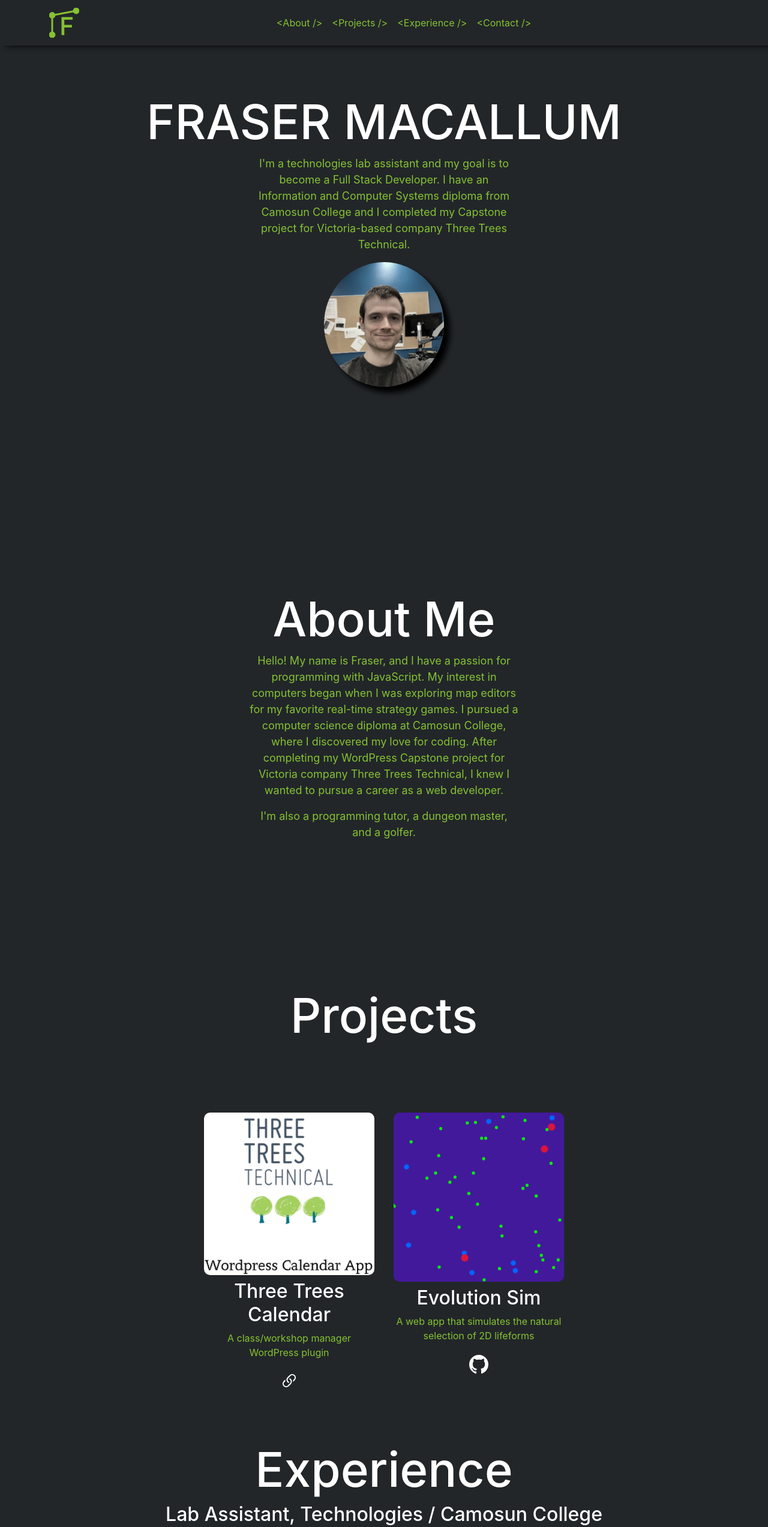
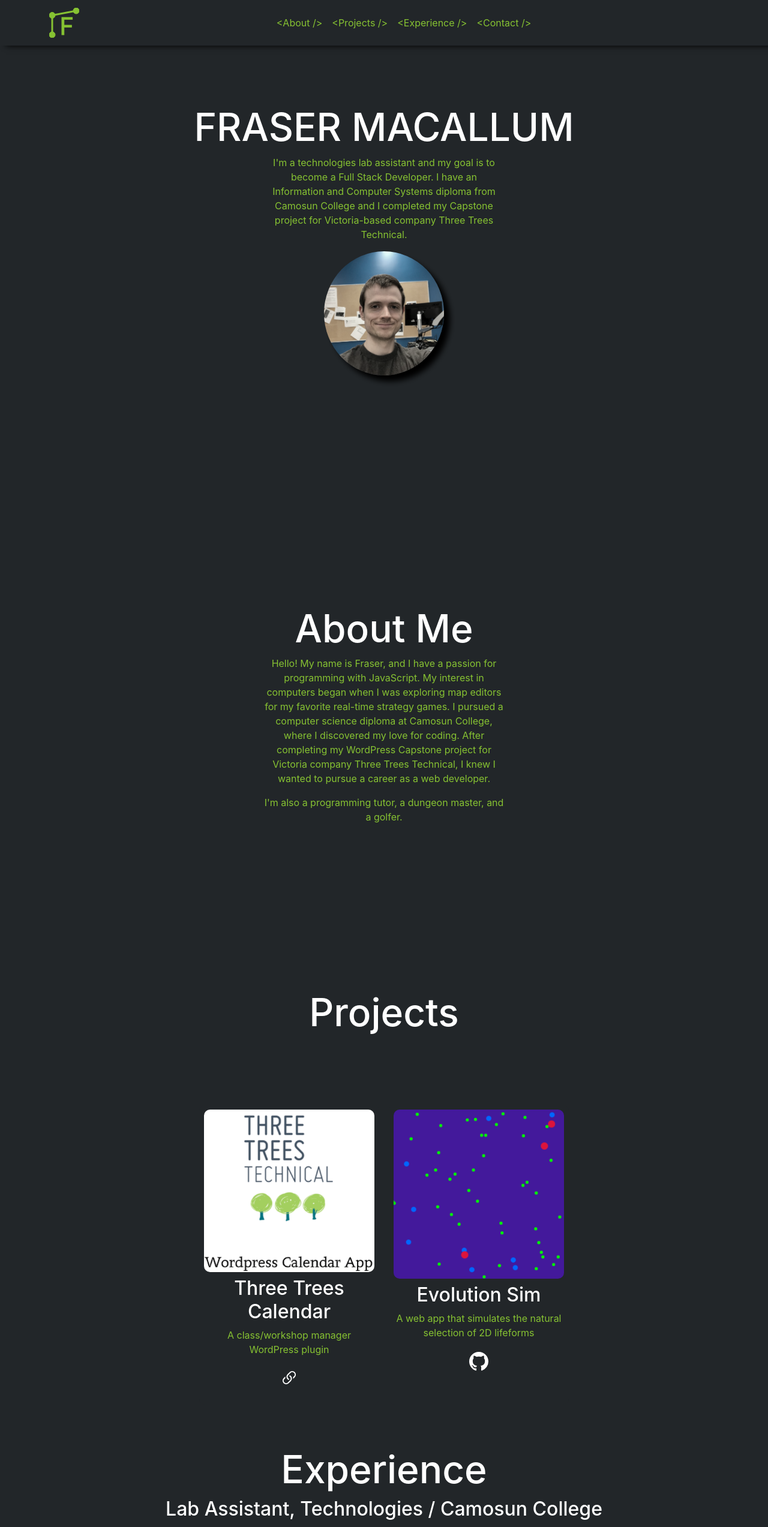
Before and after one commit to frayfray248/fraser-portfolio, a React (Create React App) app: page / in a window 1280 px wide. Shown: the top 2546 px of the page at 60% size. Built offline with nearby package versions, Linux system fonts and the light colour scheme.

Commit message:
fixed mobile width responsiveness

```diff
--- a/src/Components/ExperienceItem.js
+++ b/src/Components/ExperienceItem.js
@@ -3,6 +3,7 @@ import styled from 'styled-components'
 const StyledUL = styled.ul`
     text-align: left;
     max-width: 800px;
+    overflow: auto;
 `
 
 const StyledP = styled.p`
--- a/src/Sections/About.js
+++ b/src/Sections/About.js
@@ -3,6 +3,7 @@ import Row from 'react-bootstrap/Row'
 import Col from 'react-bootstrap/Col'
 import styled from 'styled-components'
 import Fade from 'react-bootstrap/Fade'
+import SectionHeading from '../Components/SectionHeading'
 
 
 const StyledContainer = styled(Container)`
@@ -13,13 +14,8 @@ const StyledRow = styled(Row)`
     height: 100vh;
 `
 
-const StyledH1 = styled.h1`
-    font-size: 5rem;
-`
-
 const StyledP = styled.p`
-    width : 28rem;
-    font-size: large;
+    max-width: 50vh;
 `
 
 const StyledImage = styled.img`
@@ -35,10 +31,10 @@ const About = ({img}) => {
 
     return (
         <StyledFade in appear timeout={3000}>
-            <StyledContainer id="about" fluid="md" className="justify-content-center">
+            <Container id="about">
                 <StyledRow className="text-center align-items-center ">
                     <Col align="center">
-                        <StyledH1>About Me</StyledH1>
+                        <SectionHeading>About Me</SectionHeading>
 
                         <StyledP>
                         Hello! My name is Fraser, and I have a passion for programming with JavaScript.
@@ -53,7 +49,7 @@ const About = ({img}) => {
                         </StyledP>
                     </Col>
                 </StyledRow >
-            </StyledContainer>
+            </Container>
         </StyledFade>
     )
 }
--- a/src/Sections/Contact.js
+++ b/src/Sections/Contact.js
@@ -4,6 +4,7 @@ import Col from 'react-bootstrap/Col'
 import styled from 'styled-components'
 import Fade from 'react-bootstrap/Fade'
 import PortfolioLink from '../Components/PortfolioLink'
+import SectionHeading from '../Components/SectionHeading'
 
 const StyledContainer = styled(Container)`
     height: 100vh;
@@ -27,8 +28,7 @@ const StyledFade = styled(Fade)`
 `
 
 const StyledP = styled.p`
-    width : 28rem;
-    font-size: large;
+max-width: 50vh;
     padding-bottom: 50px;
 `
 
@@ -37,15 +37,15 @@ const Contact = () => {
 
     return (
         <StyledFade in appear timeout={3000}>
-            <StyledContainer id="contact" fluid="md" className="justify-content-center">
+            <Container id="contact">
                 <StyledRow className="text-center align-items-center ">
                     <Col align="center">
-                        <StyledH1>Contact</StyledH1>
+                        <SectionHeading>Contact</SectionHeading>
                         <StyledP>Thanks for reading my portfolio. Feel free to reach out to me if you have any questions.</StyledP>
                         <PortfolioLink href="/" text="Reach Out"></PortfolioLink>
                     </Col>
                 </StyledRow >
-            </StyledContainer>
+            </Container>
         </StyledFade>
     )
 }
--- a/src/Sections/Experience.js
+++ b/src/Sections/Experience.js
@@ -4,6 +4,7 @@ import Col from 'react-bootstrap/Col'
 import styled from 'styled-components'
 import Fade from 'react-bootstrap/Fade';
 import ExperienceItem from '../Components/ExperienceItem'
+import SectionHeading from '../Components/SectionHeading'
 
 const StyledContainer = styled(Container)`
     height: 100vh;
@@ -18,7 +19,7 @@ const StyledH1 = styled.h1`
 `
 
 const StyledUl = styled.ul`
-    width : 28rem;
+    max-width : 28rem;
     font-size: x-large;
 `
 
@@ -31,10 +32,10 @@ const Skills = () => {
 
     return (
         <StyledFade in appear timeout={3000}>
-            <StyledContainer id="skills" fluid="md" className="justify-content-center">
+            <Container id="skills">
                 <StyledRow className="text-center align-items-center ">
                     <Col align="center">
-                        <StyledH1>Experience</StyledH1>
+                        <SectionHeading>Experience</SectionHeading>
                         <ExperienceItem
                             position={"Lab Assistant, Technologies"}
                             employer={"Camosun College"}
@@ -72,7 +73,7 @@ const Skills = () => {
                         />
                     </Col>
                 </StyledRow >
-            </StyledContainer>
+            </Container>
         </StyledFade>
     )
 }
--- a/src/Sections/Landing.js
+++ b/src/Sections/Landing.js
@@ -4,6 +4,7 @@ import Col from 'react-bootstrap/Col'
 import styled from 'styled-components'
 import Fade from 'react-bootstrap/Fade';
 import ProfilePicture from '../Components/ProfilePicture'
+import SectionHeading from '../Components/SectionHeading'
 
 const StyledContainer = styled(Container)`
     height: 100vh;
@@ -13,13 +14,8 @@ const StyledRow = styled(Row)`
     height: 100vh;
 `
 
-const StyledH1 = styled.h1`
-    font-size: 5rem;
-`
-
 const StyledP = styled.p`
-    width : 28rem;
-    font-size: large;
+    max-width: 50vh;
 `
 
 const StyledFade = styled(Fade)`
@@ -37,10 +33,10 @@ const Landing = ({ img }) => {
 
     return (
         <StyledFade in appear timeout={3000}>
-            <StyledContainer fluid="md" className="justify-content-center">
+            <Container>
                 <StyledRow className="text-center align-items-center ">
                     <Col align="center">
-                        <StyledH1 >FRASER MACALLUM</StyledH1>
+                        <SectionHeading >FRASER MACALLUM</SectionHeading>
                         <StyledP>
                             I'm a technologies lab assistant and my goal is to become a Full Stack Developer.
                             I have an Information and Computer Systems diploma from Camosun College and I completed
@@ -49,7 +45,7 @@ const Landing = ({ img }) => {
                         <ProfilePicture img={img} />
                     </Col>
                 </StyledRow >
-            </StyledContainer>
+            </Container>
         </StyledFade>
     )
 }
--- a/src/Sections/Projects.js
+++ b/src/Sections/Projects.js
@@ -5,6 +5,7 @@ import Fade from 'react-bootstrap/Fade'
 import Project from '../Components/Project'
 import threeTreesPic from '../res/ThreeTreesCalendarProfilePic.png'
 import evolutionSimPic from '../res/EvolutionSimProjectPic.png'
+import SectionHeading from '../Components/SectionHeading'
 
 
 const StyledContainer = styled(Container)`
@@ -33,9 +34,9 @@ const Projects = () => {
 
     return (
         <StyledFade in appear timeout={3000}>
-            <StyledContainer id="projects" fluid="md" className="justify-content-center">
+            <Container id="projects">
                 <StyledRow className="text-center align-items-center justify-content-center">
-                    <StyledH1>Projects</StyledH1>
+                    <SectionHeading>Projects</SectionHeading>
                     <Project
                         title='Three Trees Calendar'
                         img={threeTreesPic}
@@ -49,7 +50,7 @@ const Projects = () => {
                         repoUrl={"https://github.com/frayfray248/evolution-sim"}
                         />
                 </StyledRow >
-            </StyledContainer>
+            </Container>
         </StyledFade>
     )
 }
```
